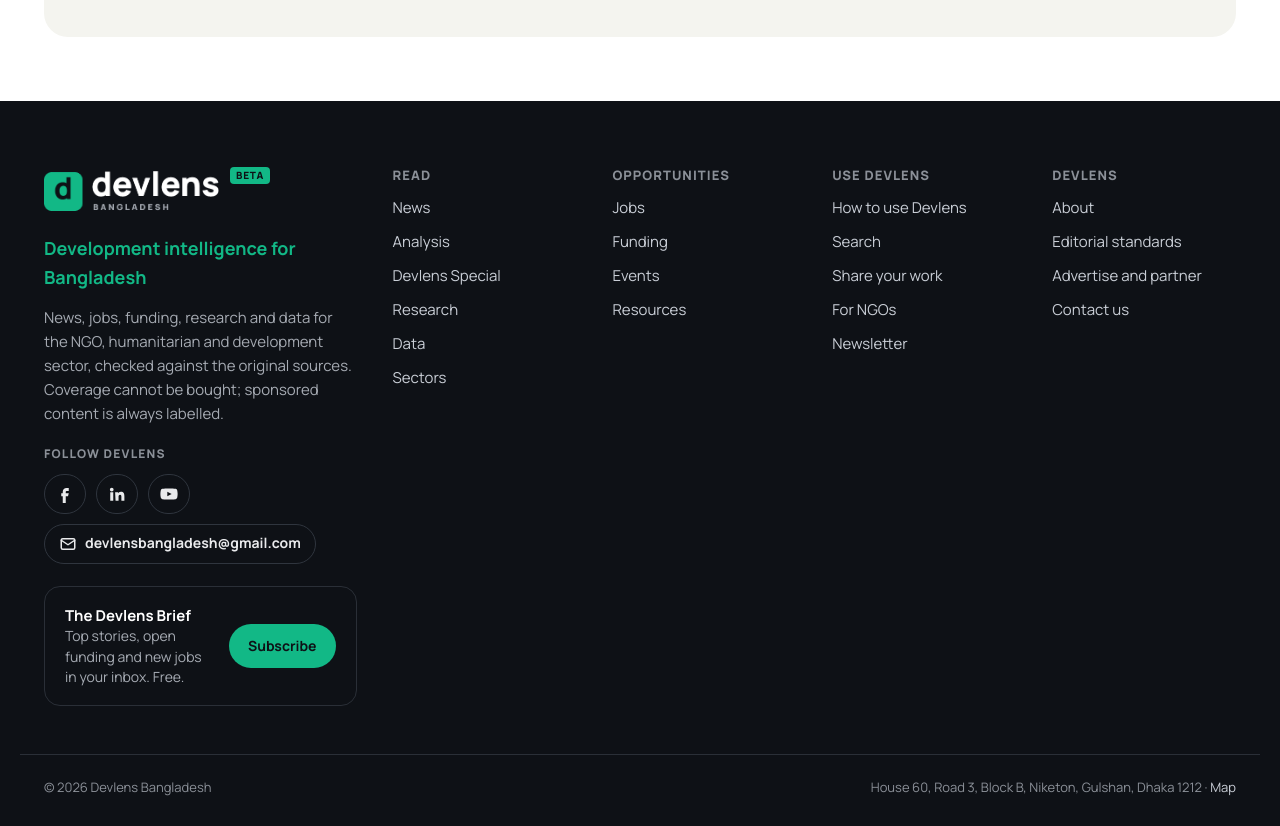
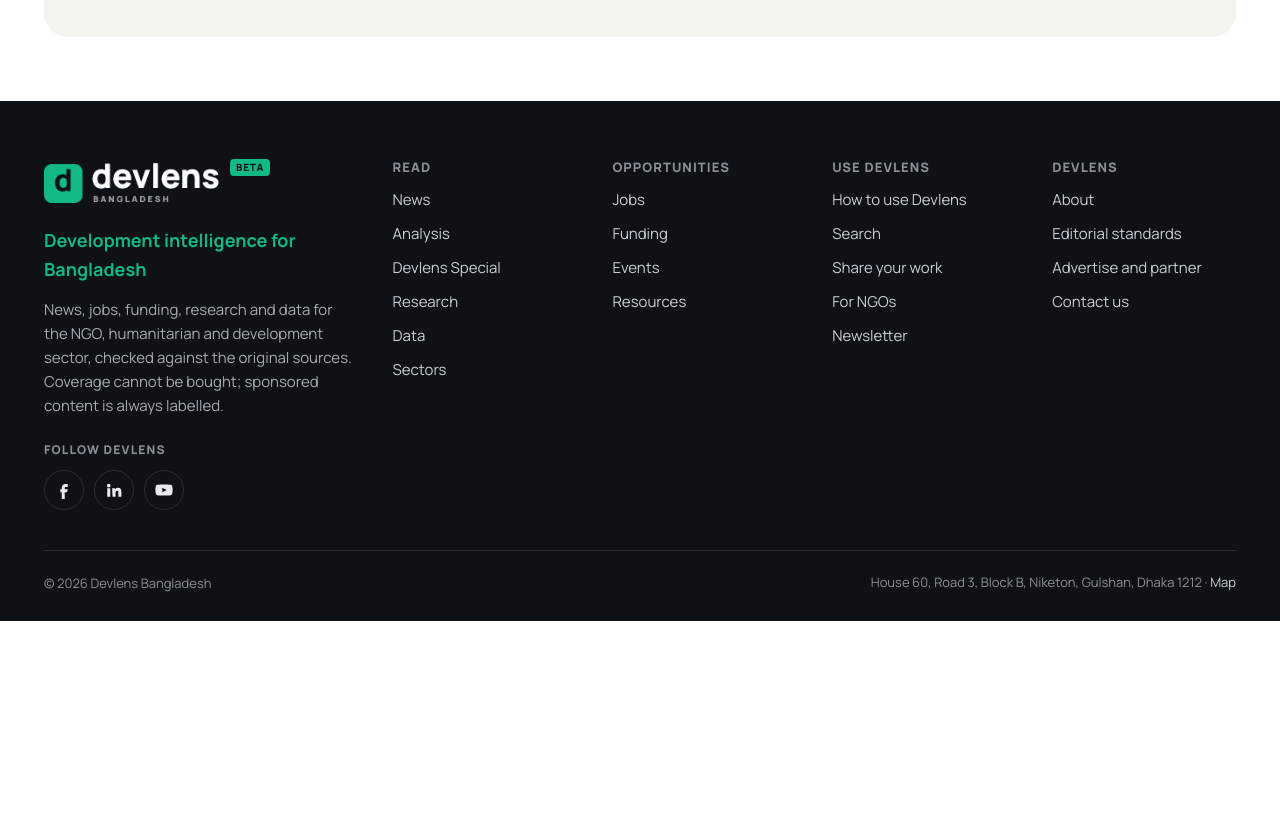
Before and after one commit to devlensbangladesh-stack/devlens-site, an Astro site: page / in a window 1280 px wide. Shown: the part 3871-4697 px from the top of the page. After the commit the page ends 4492 px from the top, so only its background shows below. Built offline with nearby package versions, Linux system fonts and the light colour scheme; Astro itself is replaced by a stand-in of ours.

Commit message:
Footer: icons-only social links, remove email and Subscribe box, align bottom bar
Co-Authored-By: Claude Opus 5.5 <noreply@anthropic.com>
Claude-Session: https://claude.ai/code/session_012NKB3G8yVAQwFb7PVSmH2X

```diff
--- a/src/layouts/Base.astro
+++ b/src/layouts/Base.astro
@@ -146,11 +146,7 @@ const nav = [
         <a href="/" class="footer-logo"><img src="/media/2026/10/devlens-logo-white.png" alt="Devlens Bangladesh" width="180" height="48" /><span class="beta">Beta</span></a>
         <p class="tagline">Development intelligence for Bangladesh</p>
         <p>News, jobs, funding, research and data for the NGO, humanitarian and development sector, checked against the original sources. Coverage cannot be bought; sponsored content is always labelled.</p>
-        <SocialLinks />
-        <div class="footer-brief">
-          <p><strong>The Devlens Brief</strong> Top stories, open funding and new jobs in your inbox. Free.</p>
-          <a class="btn btn-green" href="/subscribe/">Subscribe</a>
-        </div>
+        <SocialLinks email={false} />
       </div>
       <nav aria-label="Read"><p class="eyebrow">Read</p>
         <a href="/category/news/">News</a><a href="/category/analysis/">Analysis</a><a href="/category/devlens-special/">Devlens Special</a><a href="/research-evidence/">Research</a><a href="/data/">Data</a><a href="/sectors/">Sectors</a></nav>
@@ -161,10 +157,10 @@ const nav = [
       <nav aria-label="About Devlens"><p class="eyebrow">Devlens</p>
         <a href="/about/">About</a><a href="/editorial-standards/">Editorial standards</a><a href="/advertise/">Advertise and partner</a><a href="mailto:devlensbangladesh@gmail.com">Contact us</a></nav>
     </div>
-    <div class="wrap footer-bottom">
+    <div class="wrap"><div class="footer-bottom">
       <p class="copyright">© {today.slice(0, 4)} Devlens Bangladesh</p>
       <address class="footer-address">House 60, Road 3, Block B, Niketon, Gulshan, Dhaka 1212 · <a href="https://www.google.com/maps?q=23.774074,90.412588" rel="noopener" target="_blank">Map</a></address>
-    </div>
+    </div></div>
   </footer>
   <script src="/devlens.js" defer></script>
 </body>
--- a/src/styles/site.css
+++ b/src/styles/site.css
@@ -871,3 +871,12 @@ h1, h2, h3, h4 { line-height: 1.15; letter-spacing: -0.02em; margin: 0 0 0.5em;
 .lf-head h2 { font-family: var(--serif); font-weight: 700; font-size: 30px; letter-spacing: -0.012em; margin: 0 0 6px; }
 .lf-head p { margin: 0; color: var(--muted); font-size: 15px; }
 .num-topic { margin: 0 0 12px; font-size: 12px; font-weight: 800; letter-spacing: 0.06em; text-transform: uppercase; color: var(--green-dark); }
+
+/* Footer tidy (28 Nov 2026): no email, no subscribe box; tighter columns */
+.site-footer { padding: 56px 0 28px; }
+.footer-grid { align-items: start; }
+.footer-about p:not(.tagline):not(.social-label) { margin-bottom: 0; }
+.site-footer .social-links { margin-top: 22px; }
+.site-footer .social-row a { color: #e9eaec; border: 1px solid #2a2f37; padding: 0; width: 40px; }
+.site-footer .social-row a:hover { background: var(--green); border-color: var(--green); color: var(--ink); }
+.footer-bottom { margin-top: 40px; }
```
